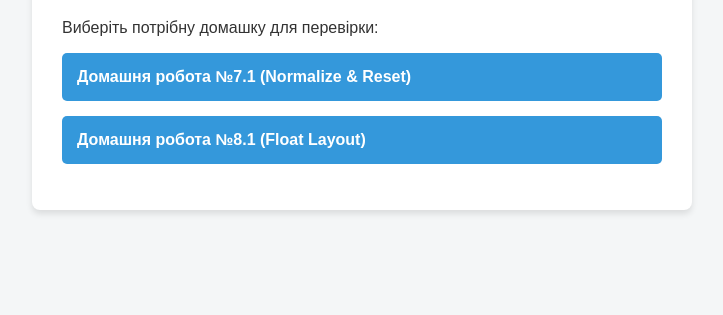
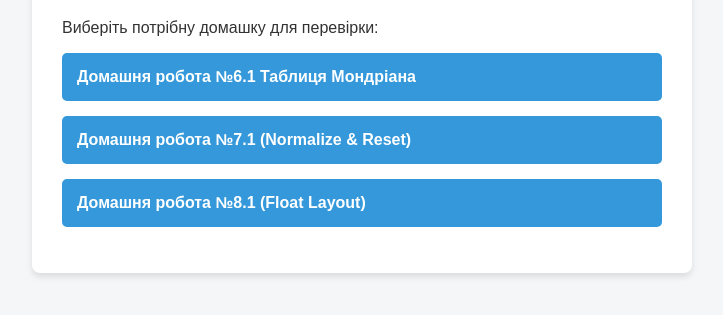
Before and after one commit to galina1706/FullSJS, a website: page index.html in a window 1280 px wide. Shown: the part 151-466 px from the top of the page, without its empty margins (278-1001 px from the left). Drawn offline with Linux system fonts and the light colour scheme.

Commit message:
Update index.html

```diff
--- a/index.html
+++ b/index.html
@@ -20,8 +20,9 @@
     <h1>Список домашніх робіт</h1>
     <p>Виберіть потрібну домашку для перевірки:</p>
     <ul>
-        <li><a href="./HW%207.1/">Домашня робота №7.1 (Normalize & Reset)</a></li>
-        <li><a href="./HW%208.1/">Домашня робота №8.1 (Float Layout)</a></li>
+        <li><a href="./HW%6.1/">Домашня робота №6.1 Таблиця Мондріана</a></li>
+        <li><a href="./HW%7.1/">Домашня робота №7.1 (Normalize & Reset)</a></li>
+        <li><a href="./HW%8.1/">Домашня робота №8.1 (Float Layout)</a></li>
     </ul>
 </div>
 
```
